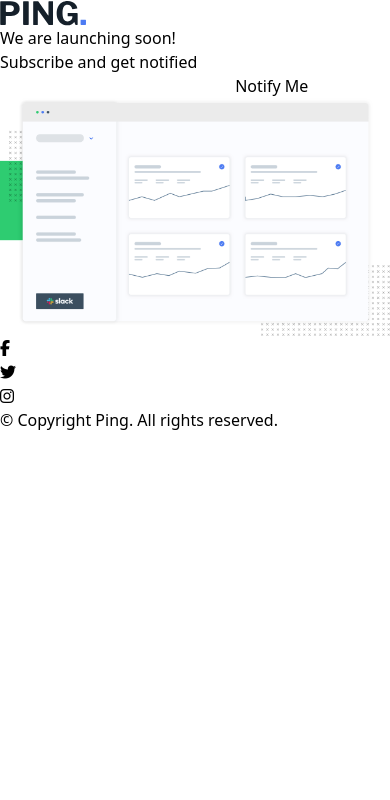
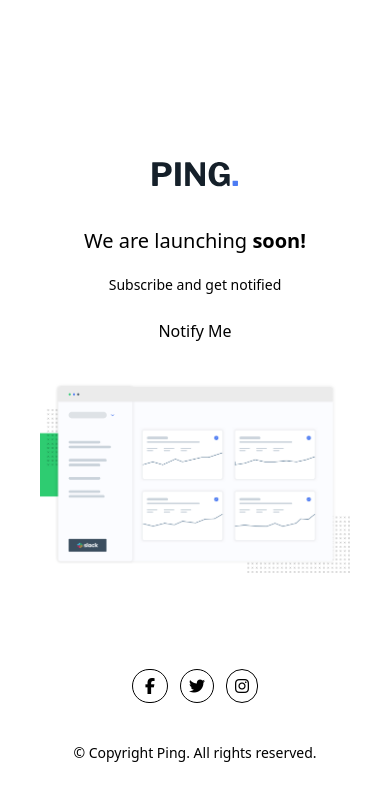
Before and after one commit to RaulTindogan/ping-coming-soon-page, a plain HTML site: page index.html in a window 390 px wide. Drawn offline with nearby package versions, Linux system fonts and the light colour scheme.

Commit message:
update mobile responsiveness

```diff
--- a/index.html
+++ b/index.html
@@ -13,30 +13,30 @@
   <title>Frontend Mentor | Ping coming soon page</title>
 
 </head>
-<body>
-  <main>
-    <header>
+<body class="flex justify-center items-center min-h-[100vh] px-10">
+  <main class="max-w-[500px] flex flex-col items-center pt-[5rem]">
+    <header class="mb-10">
       <img src="images/logo.svg" alt="Ping Logo">
     </header>
-    <section>
+    <section class="text-center">
       <div>
-        <h1>We are launching soon!</h1>
-        <h2>Subscribe and get notified</h2>
+        <h1 class="text-xl mb-5">We are launching <span class="font-[800]">soon!</span></h1>
+        <h2 class="text-sm">Subscribe and get notified</h2>
       </div>
-      <form>
-        <input type="email" name="" id="">
-        <input type="submit" value="Notify Me">
+      <form class="flex flex-col">
+        <input type="email" name="" id="" class="">
+        <input type="submit" value="Notify Me" class="text-center">
       </form>
-      <div>
+      <div class="mb-[6rem] mt-10">
         <img src="images/illustration-dashboard.png" alt="Dashboard Illustration">
       </div>
       <div>
-        <div>
-          <div><i class="fa-brands fa-facebook-f"></i></div>
-          <div><i class="fa-brands fa-twitter"></i></div>
-          <div><i class="fa-brands fa-instagram"></i></div>
+        <div class="flex justify-center gap-3 md:justify-end mb-10">
+          <div class="border-[1px] border-black flex justify-center items-center px-3 rounded-full"><i class="fa-brands fa-facebook-f"></i></div>
+          <div class="border-[1px] border-black flex justify-center items-center p-2 rounded-full"><i class="fa-brands fa-twitter"></i></div>
+          <div class="border-[1px] border-black flex justify-center items-center p-2 rounded-full"><i class="fa-brands fa-instagram"></i></div>
         </div>
-        <p>&copy; Copyright Ping. All rights reserved.</p>
+        <p class="text-sm">&copy; Copyright Ping. All rights reserved.</p>
       </div>
     </section>
   </main>
```
